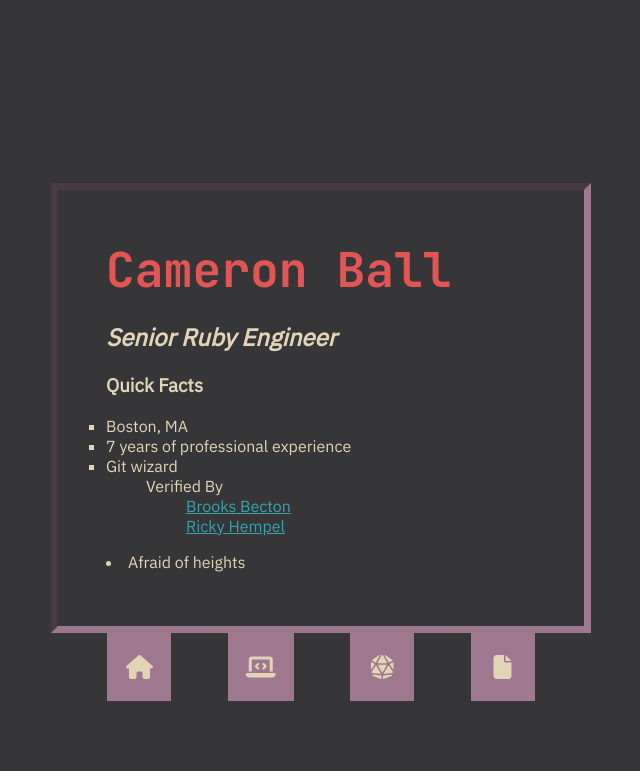
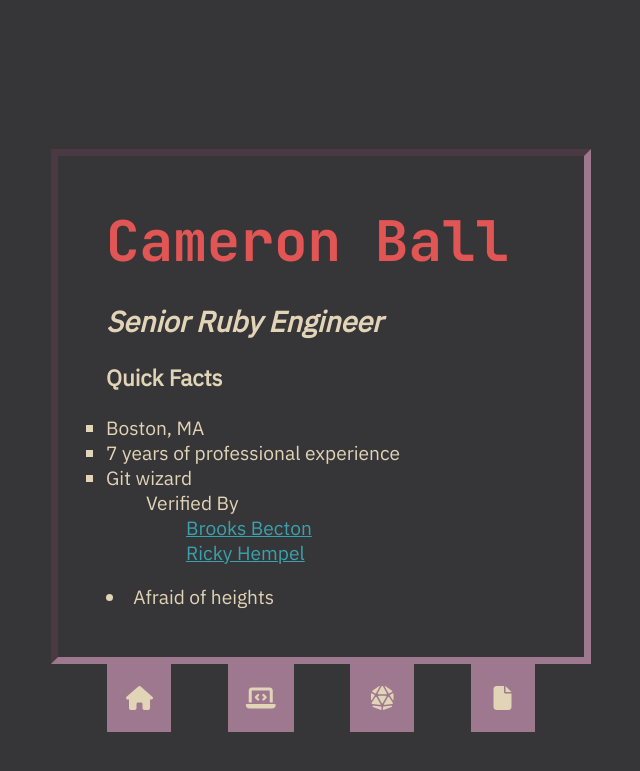
Before and after one commit to cam-ball/cam-ball.github.io, a Jekyll site: the page built from index.md, in a window 1280 px wide. Shown: the top 771 px of the page, without its empty margins (319-959 px from the left). Built offline with Jekyll 4.4.1, drawn with Linux system fonts in a browser that asks for light colours; nearby versions of some CDN libraries.

Commit message:
Fixup font sizes for mobile vs desktop

```diff
--- a/assets/css/main.scss
+++ b/assets/css/main.scss
@@ -10,7 +10,6 @@
   --purple: #9e788f;
   --red: #e15554;
   --white: #e2d4b7;
-  --font-size: 1rem;
   --mono: "JetBrains Mono";
   --sans: "IBMPlex Sans";
 }
@@ -31,7 +30,7 @@ body {
   font-family: var(--sans);
   background-color: var(--black);
   color: var(--white);
-  font-size: var(--font-size);
+  font-size: 1rem;
 }
 
 .wrapper {
@@ -41,7 +40,6 @@ body {
 
 .content {
   border: 7px var(--purple) inset;
-  min-height: 50vh;
 
   padding: 3rem;
 }
@@ -91,7 +89,7 @@ section {
 
 h1 {
   font-family: var(--mono);
-  font-size: 3rem;
+  font-size: 2.5rem;
   color: var(--red);
   margin: 0;
 }
@@ -118,7 +116,16 @@ a {
 }
 
 @media(min-width: 800px) {
+  body {
+    font-size: 1.2rem;
+  }
+
+  h1 {
+    font-size: 3.5rem;
+  }
+
   .content {
     width: 60vh;
+    min-height: 50vh;
   }
 }
```
